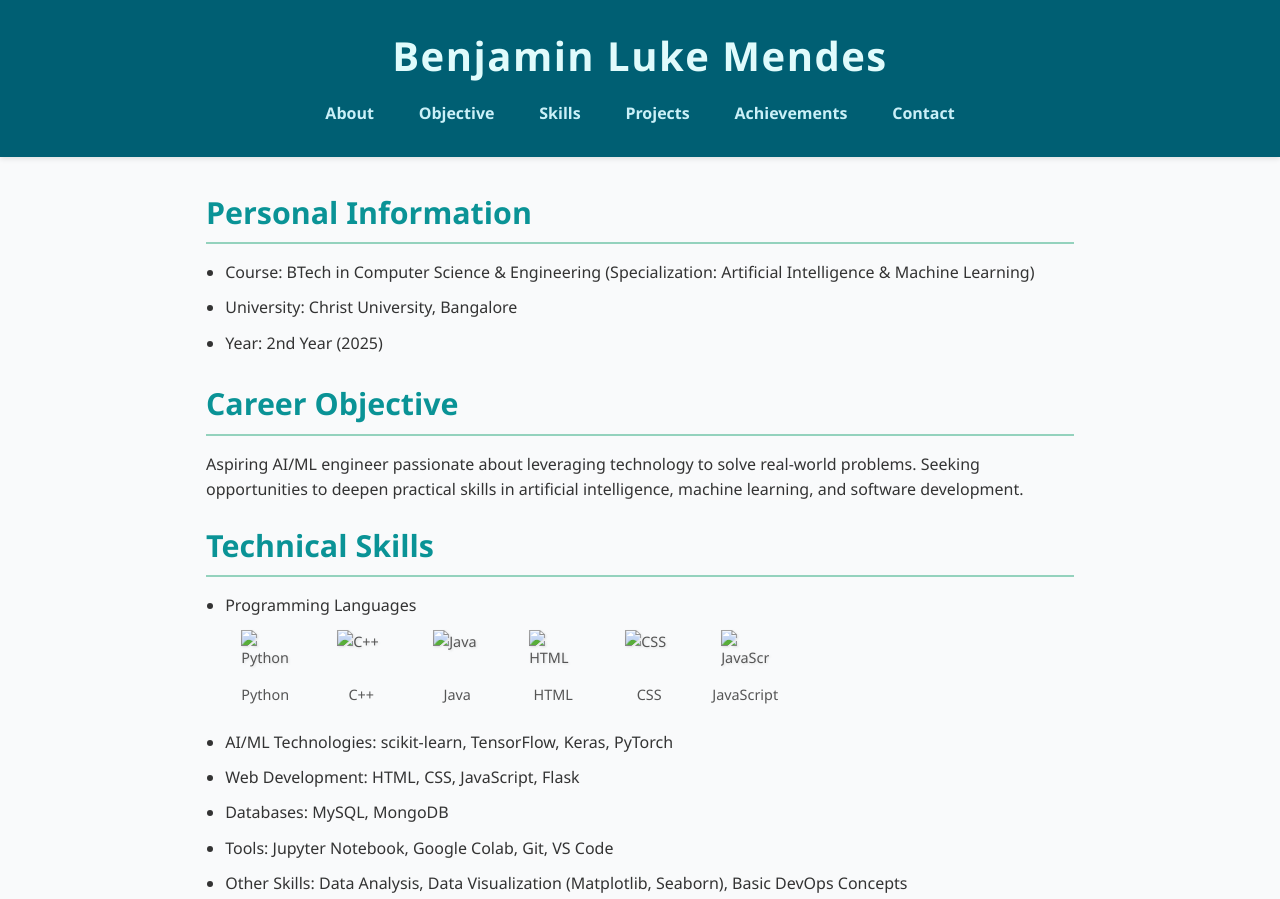
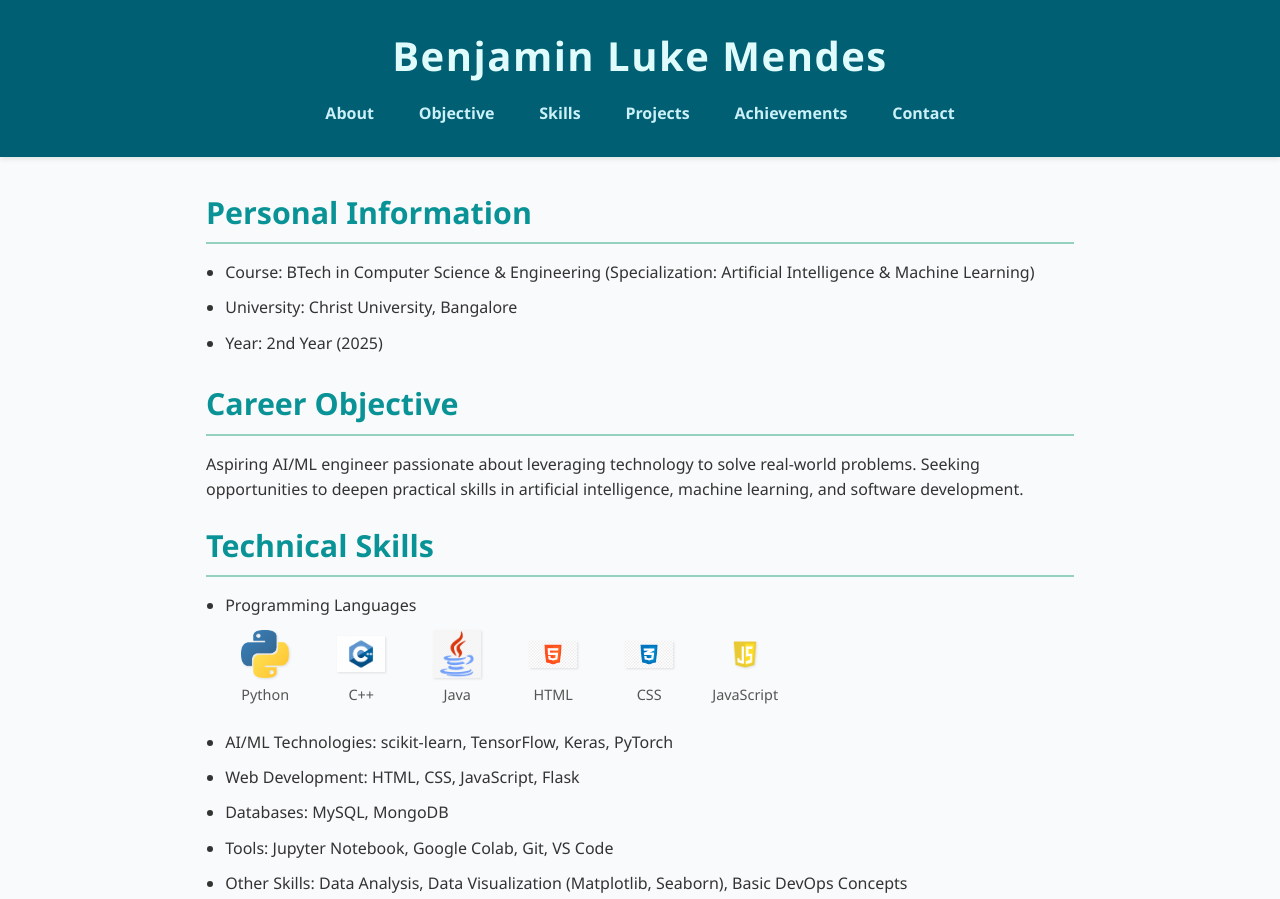
Before and after one commit to Darain-Brit-A/UI-UX_Project_Personal_Portfolio, a plain HTML site: page index.html in a window 1280 px wide. Shown: the top 899 px of the page. Drawn offline with Linux system fonts and the light colour scheme.

Commit message:
Update index.html

```diff
--- a/index.html
+++ b/index.html
@@ -42,27 +42,27 @@
         <li>Programming Languages</li>
         <div class="skill-icons">
   <div class="skill-item">
-    <img src="Python.png" alt="Python" />
+    <img src="images/Python.png" alt="Python" />
     <span>Python</span>
   </div>
   <div class="skill-item">
-    <img src="c++.png" alt="C++" />
+    <img src="images/c++.png" alt="C++" />
     <span>C++</span>
   </div>
   <div class="skill-item">
-    <img src="java.png" alt="Java" />
+    <img src="images/java.png" alt="Java" />
     <span>Java</span>
   </div>
   <div class="skill-item">
-    <img src="HTML.png" alt="HTML" />
+    <img src="images/HTML.png" alt="HTML" />
     <span>HTML</span>
   </div>
   <div class="skill-item">
-    <img src="CSS.png" alt="CSS" />
+    <img src="images/CSS.png" alt="CSS" />
     <span>CSS</span>
   </div>
   <div class="skill-item">
-    <img src="javascript.png" alt="JavaScript" />
+    <img src="images/javascript.png" alt="JavaScript" />
     <span>JavaScript</span>
   </div>
 </div>
```
